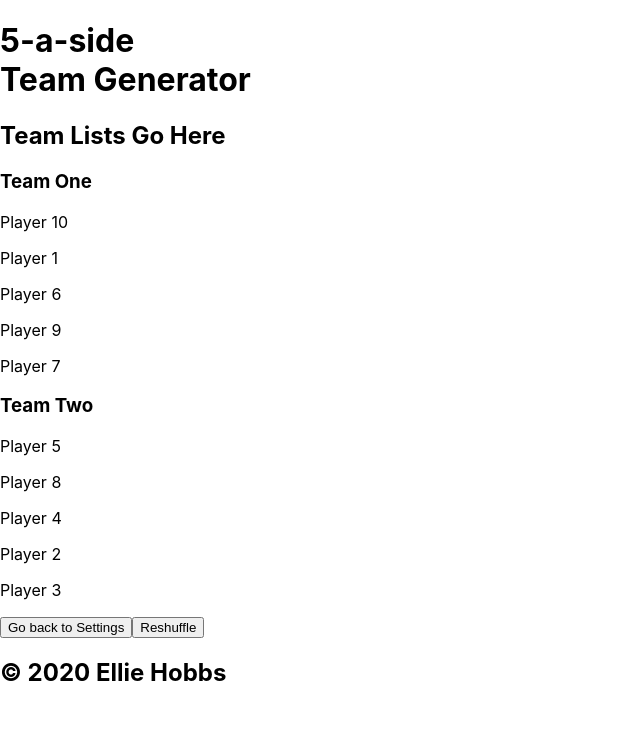
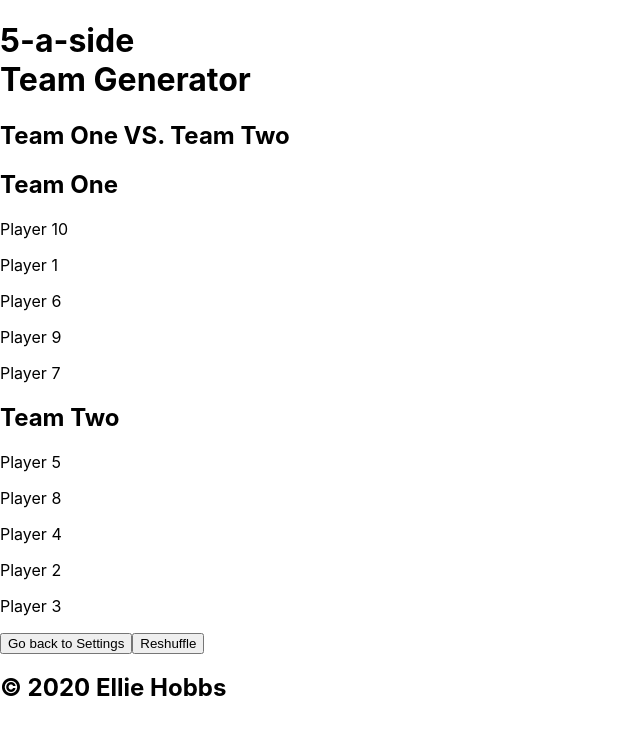
Before and after one commit to Nelboh/technical-challenge, a React (Create React App) app: page / in a window 1280 px wide. Both pictures are taken after a click on the button "Generate Teams". Shown: the top 734 px of the page, without its empty margins (0-640 px from the left). Built offline with nearby package versions, Linux system fonts and the light colour scheme.

Commit message:
Updated card layout for lists page too

```diff
--- a/src/components/Lists/Lists.js
+++ b/src/components/Lists/Lists.js
@@ -42,24 +42,26 @@ class Lists extends Component {
 
         return (
             <>
-                <h2>Team Lists Go Here</h2>
+                <h2>{teamAName} VS. {teamBName}</h2>
 
                 <section className="cardWhite">
-                    <h3>{teamAName}</h3>
+                    <h2 className="cardTop">{teamAName}</h2>
                     {teamA.map((player, index) => (
                         <div key={index}>
                             <p>{player}</p>
                         </div>
                     ))}
+                    <div className="cardBottom"></div>
                 </section>
 
                 <section className="cardWhite">
-                    <h3>{teamBName}</h3>
+                    <h2 className="cardTop">{teamBName}</h2>
                     {teamB.map((player, index) => (
                         <div key={index}>
                             <p>{player}</p>
                         </div>
                     ))}
+                    <div className="cardBottom"></div>
                 </section>
 
                 <button onClick={this.handleOpenSettings} className="pillButton">Go back to Settings</button>
--- a/src/components/Settings/Settings.js
+++ b/src/components/Settings/Settings.js
@@ -12,7 +12,9 @@ const Settings = () => (
         </article>
 
         <article className="card">
+            <h2 className="cardTop">Enter players</h2>
             <Players />
+            <div className="cardBottom"></div>
         </article>
 
     </section>
--- a/src/styles/card.css
+++ b/src/styles/card.css
@@ -16,20 +16,24 @@ form {
 .card {
     display: grid;
     grid-template-rows: 3;
-    /* border-color: var(--darkGrey);
-    border-style: solid;
-    border-width: 3rem 0 3rem 0; */
     border-radius: 10px;
     background-color: var(--lightGreen);
     margin: 2rem;
-    /* padding: 1rem; */
+    text-align: center;
+}
+
+.cardWhite {
+    display: grid;
+    grid-template-rows: 3;
+    border-radius: 10px;
+    background-color: var(--offWhite);
+    margin: 2rem;
     text-align: center;
 }
 
 .cardTop {
     background-color: var(--darkGrey);
     border-radius: 10px 10px 0 0;
-    /* height: 4rem; */
 }
 
 .cardBottom {
@@ -37,14 +41,3 @@ form {
     border-radius: 0 0 10px 10px ;
     height: 4rem;
 }
-
-.cardWhite {
-    border-color: var(--darkGrey);
-    border-style: solid;
-    border-width: 3rem 0 3rem 0;
-    border-radius: 10px;
-    background-color: var(--offWhite);
-    margin: 2rem;
-    padding: 1rem;
-    text-align: center;
-}
```
Also changed, not shown: 1 other file (tests, documents, lock files or other folders).
